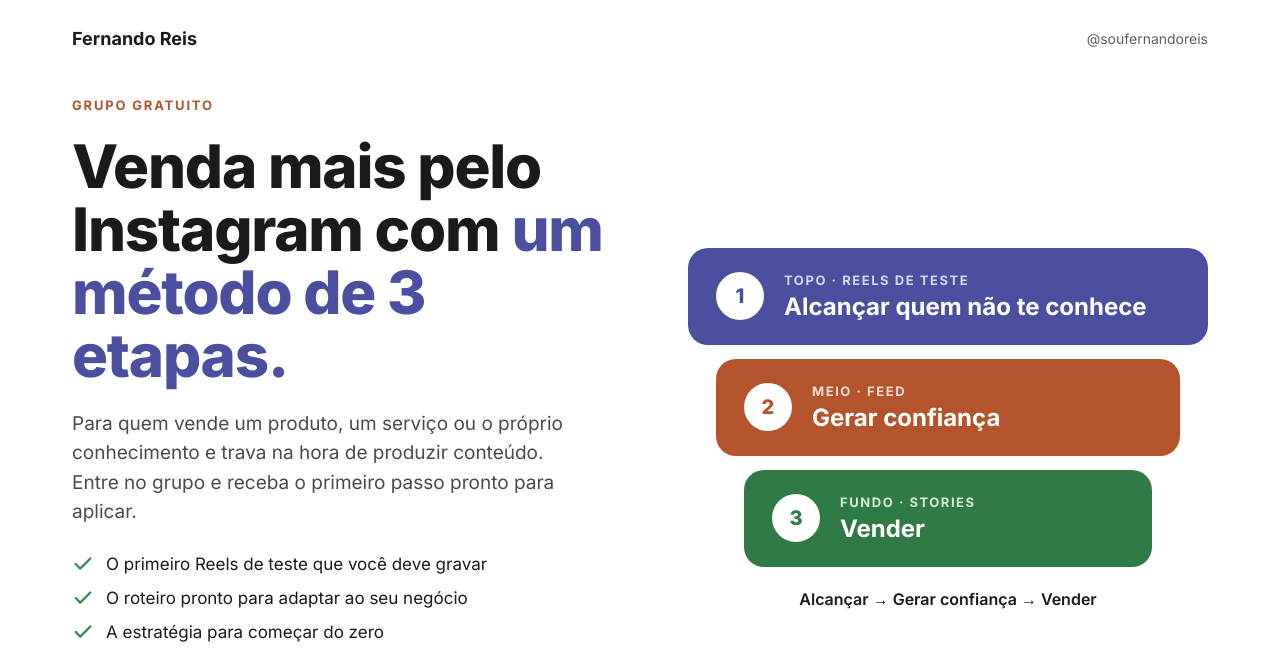
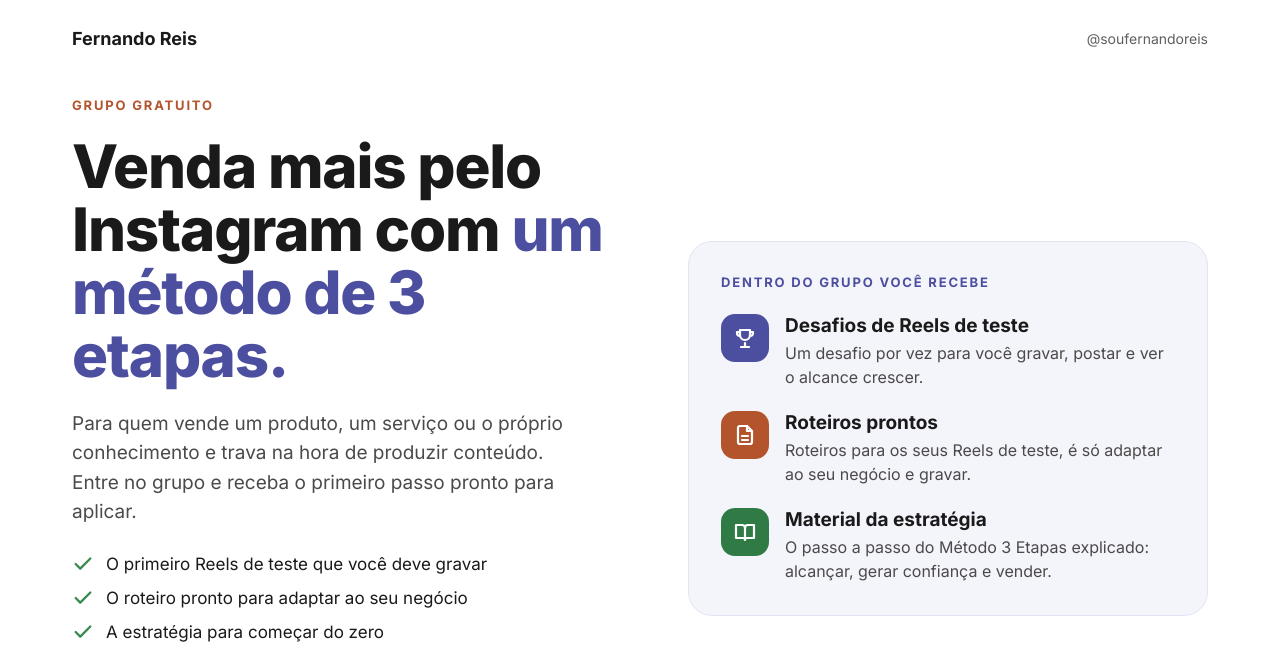
Before and after one commit to soufernandoreis/3-Etapas, a plain HTML site: page index.html in a window 1280 px wide. Shown: the top 666 px of the page. Drawn offline with Linux system fonts and the light colour scheme.

Commit message:
Troca os 3 cards pelo bloco 'Dentro do grupo você recebe'
Co-Authored-By: Claude Opus 5.5 <noreply@anthropic.com>
Claude-Session: https://claude.ai/code/session_014WgyPCTW6ZHaj8ijnW6fF9

```diff
--- a/index.html
+++ b/index.html
@@ -16,7 +16,6 @@
 body{margin:0;background:#ffffff}
 a{color:#4C4FA0}a:hover{color:#363880}
 .cta:hover{background:#363880 !important}
-@media (max-width:600px){.steps>div{margin-left:0 !important;margin-right:0 !important}}
 </style>
 </head>
 <body>
@@ -40,20 +39,22 @@ a{color:#4C4FA0}a:hover{color:#363880}
         <span style="font-size: 14px; color: #5F5F5F">100% gratuito. Você entra e já recebe o primeiro passo.</span>
       </div>
     </section>
-    <section class="steps" aria-label="As 3 etapas do método" style="flex: 1 1 420px; min-width: 0; display: flex; flex-direction: column; gap: 14px">
-      <div style="box-sizing: border-box; padding: 24px 28px; border-radius: 20px; background: #4C4FA0; color: #FFFFFF; display: flex; gap: 20px; align-items: center">
-        <span style="flex: none; width: 48px; height: 48px; border-radius: 50%; background: #FFFFFF; color: #4C4FA0; display: flex; align-items: center; justify-content: center; font-weight: 800; font-size: 20px">1</span>
-        <div style="display: flex; flex-direction: column; gap: 4px"><span style="font-size: 13px; font-weight: 700; letter-spacing: 0.12em; color: #D6D8F5">TOPO · REELS DE TESTE</span><span style="font-size: 24px; font-weight: 700">Alcançar quem não te conhece</span></div>
-      </div>
-      <div style="box-sizing: border-box; margin: 0 28px; padding: 24px 28px; border-radius: 20px; background: #B4542D; color: #FFFFFF; display: flex; gap: 20px; align-items: center">
-        <span style="flex: none; width: 48px; height: 48px; border-radius: 50%; background: #FFFFFF; color: #B4542D; display: flex; align-items: center; justify-content: center; font-weight: 800; font-size: 20px">2</span>
-        <div style="display: flex; flex-direction: column; gap: 4px"><span style="font-size: 13px; font-weight: 700; letter-spacing: 0.12em; color: #F6DDD2">MEIO · FEED</span><span style="font-size: 24px; font-weight: 700">Gerar confiança</span></div>
-      </div>
-      <div style="box-sizing: border-box; margin: 0 56px; padding: 24px 28px; border-radius: 20px; background: #2F7A45; color: #FFFFFF; display: flex; gap: 20px; align-items: center">
-        <span style="flex: none; width: 48px; height: 48px; border-radius: 50%; background: #FFFFFF; color: #2F7A45; display: flex; align-items: center; justify-content: center; font-weight: 800; font-size: 20px">3</span>
-        <div style="display: flex; flex-direction: column; gap: 4px"><span style="font-size: 13px; font-weight: 700; letter-spacing: 0.12em; color: #D3EEDB">FUNDO · STORIES</span><span style="font-size: 24px; font-weight: 700">Vender</span></div>
-      </div>
-      <p style="margin: 8px 0 0; text-align: center; font-size: 16px; font-weight: 600; color: #1A1A1A">Alcançar → Gerar confiança → Vender</p>
+    <section aria-label="O que você recebe no grupo" style="flex: 1 1 420px; min-width: 0; box-sizing: border-box; padding: 32px; border-radius: 24px; background: #F4F4FB; border: 1px solid #E3E4F3; display: flex; flex-direction: column; gap: 24px">
+      <span style="font-size: 13px; font-weight: 700; letter-spacing: 0.14em; color: #4C4FA0">DENTRO DO GRUPO VOCÊ RECEBE</span>
+      <ul style="margin: 0; padding: 0; list-style: none; display: flex; flex-direction: column; gap: 22px">
+        <li style="display: flex; gap: 16px; align-items: flex-start">
+          <span style="flex: none; width: 48px; height: 48px; border-radius: 14px; background: #4C4FA0; display: flex; align-items: center; justify-content: center"><svg aria-hidden="true" width="24" height="24" viewBox="0 0 24 24" fill="none" stroke="#FFFFFF" stroke-width="2.2" stroke-linecap="round" stroke-linejoin="round"><path d="M8 21h8M12 17v4M7 4h10v5a5 5 0 0 1-10 0V4zM7 6H4v1a3 3 0 0 0 3 3M17 6h3v1a3 3 0 0 1-3 3"/></svg></span>
+          <div style="display: flex; flex-direction: column; gap: 4px"><span style="font-size: 19px; font-weight: 700; color: #1A1A1A">Desafios de Reels de teste</span><span style="font-size: 16px; line-height: 1.5; color: #4A4A4A">Um desafio por vez para você gravar, postar e ver o alcance crescer.</span></div>
+        </li>
+        <li style="display: flex; gap: 16px; align-items: flex-start">
+          <span style="flex: none; width: 48px; height: 48px; border-radius: 14px; background: #B4542D; display: flex; align-items: center; justify-content: center"><svg aria-hidden="true" width="24" height="24" viewBox="0 0 24 24" fill="none" stroke="#FFFFFF" stroke-width="2.2" stroke-linecap="round" stroke-linejoin="round"><path d="M14 3H7a2 2 0 0 0-2 2v14a2 2 0 0 0 2 2h10a2 2 0 0 0 2-2V8z"/><path d="M14 3v5h5M9 13h6M9 17h6"/></svg></span>
+          <div style="display: flex; flex-direction: column; gap: 4px"><span style="font-size: 19px; font-weight: 700; color: #1A1A1A">Roteiros prontos</span><span style="font-size: 16px; line-height: 1.5; color: #4A4A4A">Roteiros para os seus Reels de teste, é só adaptar ao seu negócio e gravar.</span></div>
+        </li>
+        <li style="display: flex; gap: 16px; align-items: flex-start">
+          <span style="flex: none; width: 48px; height: 48px; border-radius: 14px; background: #2F7A45; display: flex; align-items: center; justify-content: center"><svg aria-hidden="true" width="24" height="24" viewBox="0 0 24 24" fill="none" stroke="#FFFFFF" stroke-width="2.2" stroke-linecap="round" stroke-linejoin="round"><path d="M3 5h6a3 3 0 0 1 3 3v12a2 2 0 0 0-2-2H3zM21 5h-6a3 3 0 0 0-3 3v12a2 2 0 0 1 2-2h7z"/></svg></span>
+          <div style="display: flex; flex-direction: column; gap: 4px"><span style="font-size: 19px; font-weight: 700; color: #1A1A1A">Material da estratégia</span><span style="font-size: 16px; line-height: 1.5; color: #4A4A4A">O passo a passo do Método 3 Etapas explicado: alcançar, gerar confiança e vender.</span></div>
+        </li>
+      </ul>
     </section>
   </main>
   <footer style="width: 100%; max-width: 1200px; margin: 0 auto; box-sizing: border-box; padding: 0 32px 28px; font-size: 14px; color: #5F5F5F">Conteúdo que cresce tem padrão.</footer>
```
